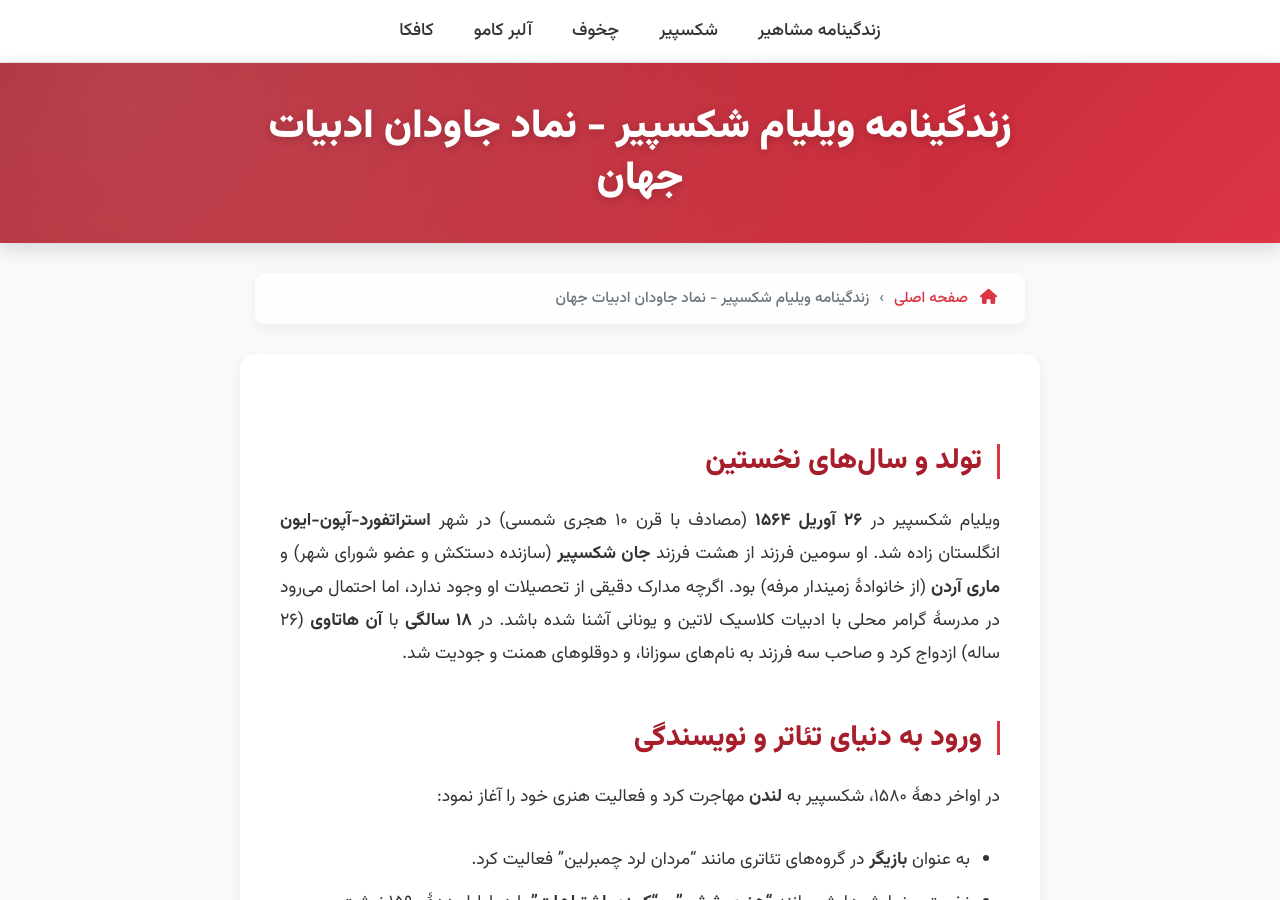
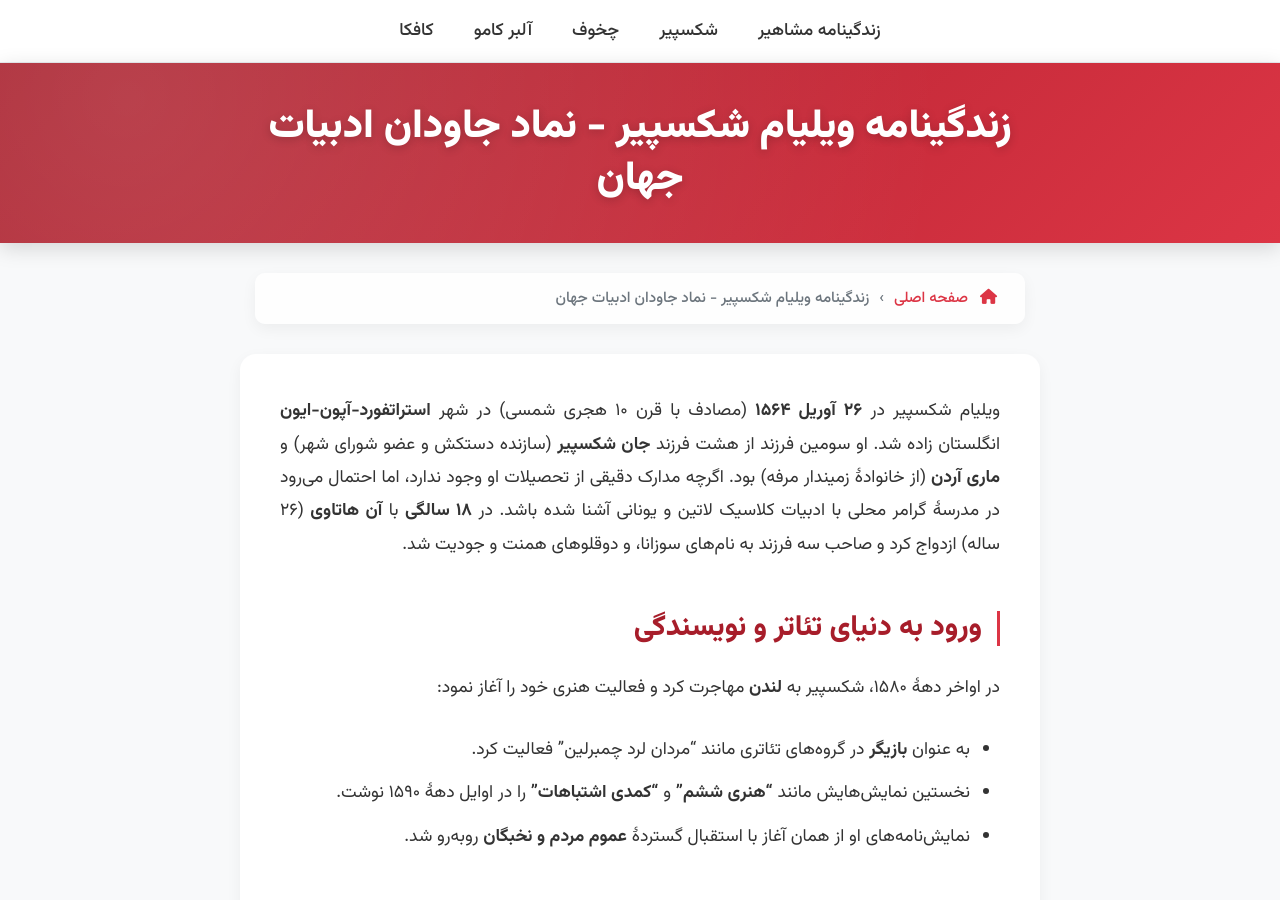
Before and after one commit to darkblog/darkblog.github.io, a Jekyll site: the page built from _posts/2025-7-11-89.md, in a window 1280 px wide and 900 px high. Built offline with Jekyll 4.4.1, drawn with Linux system fonts in a browser that asks for light colours.

Commit message:
Update 2025-7-11-89.md

```diff
--- a/_posts/2025-7-11-89.md
+++ b/_posts/2025-7-11-89.md
@@ -3,7 +3,6 @@ layout: post
 title: زندگینامه ویلیام شکسپیر - نماد جاودان ادبیات جهان
 ---
 
-## تولد و سال‌های نخستین
 ویلیام شکسپیر در **۲۶ آوریل ۱۵۶۴** (مصادف با قرن ۱۰ هجری شمسی) در شهر **استراتفورد-آپون-ایون** انگلستان زاده شد. او سومین فرزند از هشت فرزند **جان شکسپیر** (سازنده دستکش و عضو شورای شهر) و **ماری آردن** (از خانوادۀ زمیندار مرفه) بود. اگرچه مدارک دقیقی از تحصیلات او وجود ندارد، اما احتمال می‌رود در مدرسۀ گرامر محلی با ادبیات کلاسیک لاتین و یونانی آشنا شده باشد. در **۱۸ سالگی** با **آن هاتاوی** (۲۶ ساله) ازدواج کرد و صاحب سه فرزند به نام‌های سوزانا، و دوقلوهای همنت و جودیت شد.
 
 ## ورود به دنیای تئاتر و نویسندگی
```
